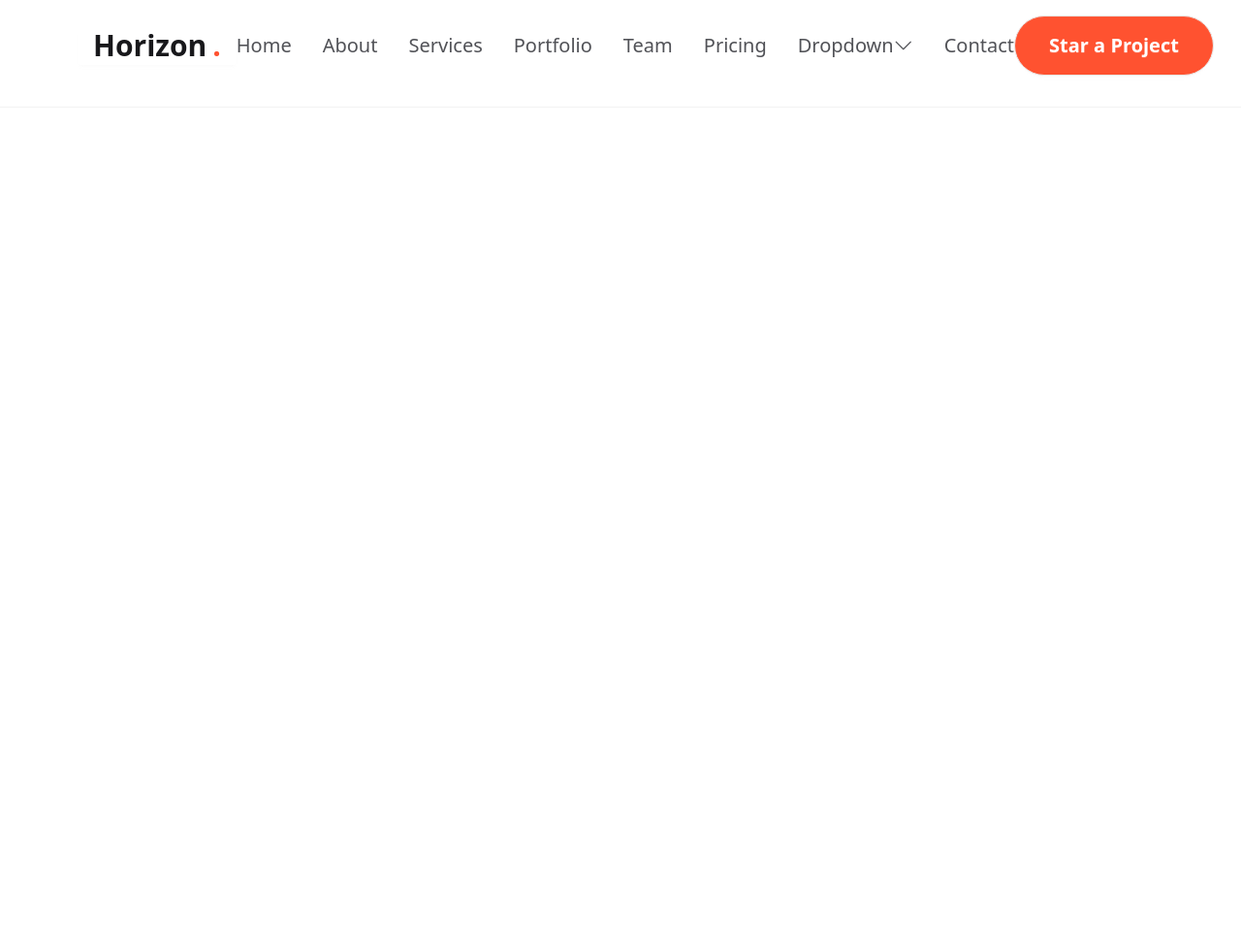
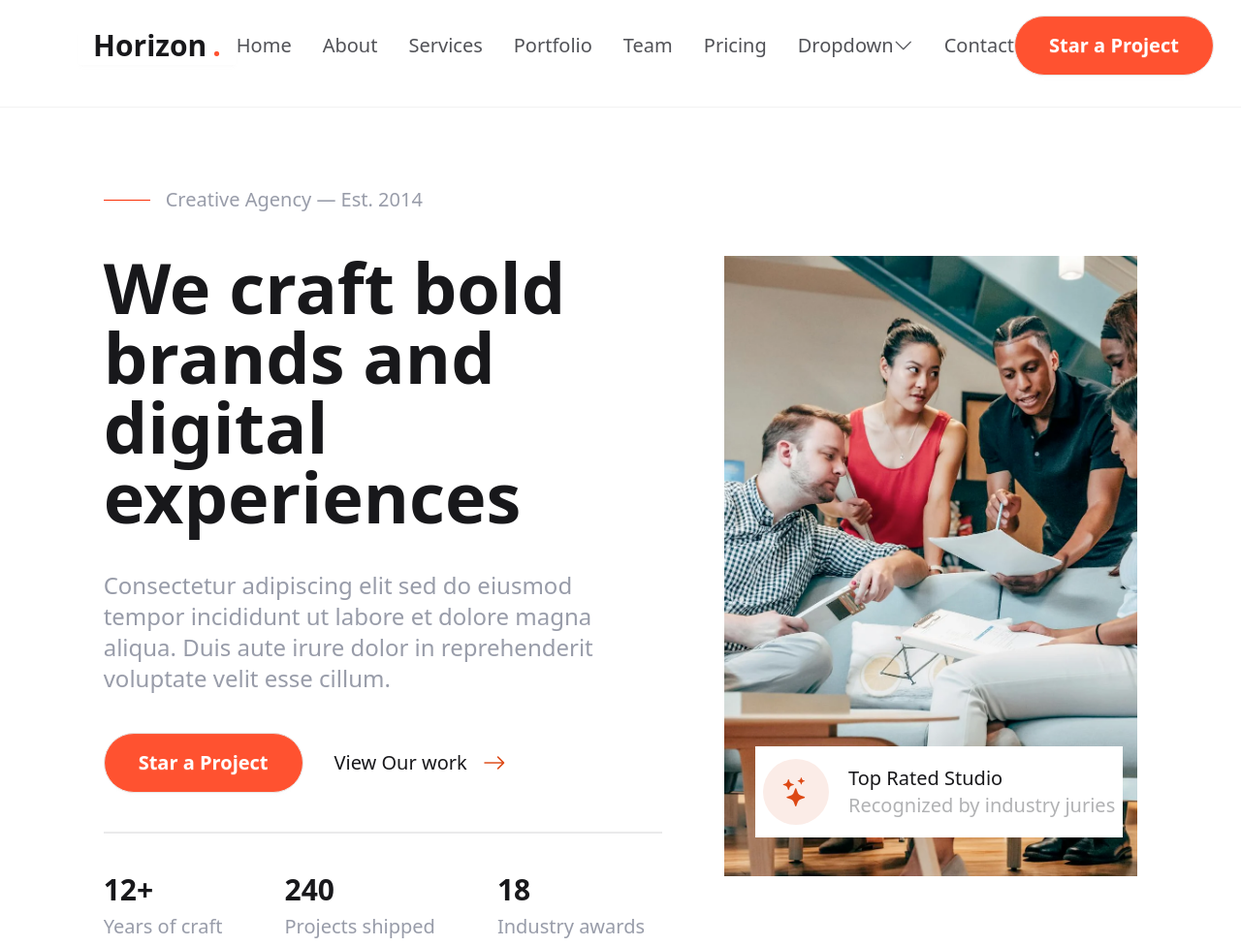
Before and after one commit to Samir-Belgassab/Samir-Belgssab, a website: page index.html in a window 1280 px wide. Shown: the whole page at 97% size. Before the commit the page ends 800 px from the top, so only its background shows below. Drawn offline with nearby package versions, Linux system fonts and the light colour scheme.

Commit message:
add: add first section

```diff
--- a/index.html
+++ b/index.html
@@ -18,20 +18,16 @@
   </head>
 
   <body>
-    <main >
-
+    <main>
       <header
         id="Samir"
         class="flex items-center justify-between fixed z-50 w-full py-[1rem] px-5 pb-[1rem] lg:px-[5rem] lg:pb-[2rem] bg-white border-b-[0.5px] border-[#f2f2f2]"
       >
-
         <input type="checkbox" id="menu-toggle" class="peer sr-only" />
-
 
         <h1 class="font-bold text-3xl btn bg-transparent border-0">
           Horizon<span class="text-[#ff5230]">.</span>
         </h1>
-
 
         <label
           for="menu-toggle"
@@ -48,7 +44,6 @@
             <path stroke-linecap="round" d="M3 6h18M3 12h18M3 18h18" />
           </svg>
         </label>
-
 
         <nav
           class="fixed left-7 right-7 top-[6rem] bottom-1 z-50 flex flex-col items-stretch justify-start gap-0 overflow-y-auto bg-white px-8 pt-5 text-[20px] font-medium text-[#515257] invisible opacity-0 pointer-events-none -translate-y-2 transition-all duration-300 peer-checked:visible peer-checked:opacity-100 peer-checked:pointer-events-auto peer-checked:translate-y-0 lg:visible lg:pointer-events-auto lg:opacity-100 lg:translate-y-0 lg:static lg:mx-auto lg:flex lg:max-w-5xl lg:flex-row lg:items-center lg:justify-center lg:gap-8 lg:overflow-visible lg:bg-transparent lg:p-0"
@@ -89,19 +84,19 @@
             >Pricing</a
           >
 
-
           <div class="group relative w-full lg:w-auto">
             <a
               href="#"
-        class="relative  flex w-full items-center justify-between py-4 lg:w-auto lg:justify-start lg:pb-[1rem] lg:pt-[1rem] lg:after:bg-[#ff5230] after:absolute after:bottom-0 after:left-0 after:h-[2.5px] after:w-0 hover:after:w-full after:duration-300 text-[#515257] hover:text-[#ff5230] transition-[1s]"
+              class="relative flex w-full items-center justify-between py-4 lg:w-auto lg:justify-start lg:pb-[1rem] lg:pt-[1rem] lg:after:bg-[#ff5230] after:absolute after:bottom-0 after:left-0 after:h-[2.5px] after:w-0 hover:after:w-full after:duration-300 text-[#515257] hover:text-[#ff5230] transition-[1s]"
             >
               Dropdown
 
               <span
                 class="ml-auto flex h-11 w-11 items-center justify-center rounded-full bg-[#feece9] lg:ml-0 lg:h-auto lg:w-auto lg:bg-transparent"
               >
-        <i class="bi bi-chevron-down   transition duration-300 group-hover:rotate-180"></i>
-
+                <i
+                  class="bi bi-chevron-down transition duration-300 group-hover:rotate-180"
+                ></i>
               </span>
             </a>
 
@@ -137,12 +132,10 @@
           >
         </nav>
 
-
         <label
           for="menu-toggle"
           class="invisible pointer-events-none fixed inset-0 z-40 bg-black/80 opacity-0 transition-all duration-300 peer-checked:visible peer-checked:pointer-events-auto peer-checked:opacity-100 lg:hidden"
         ></label>
-
 
         <label
           for="menu-toggle"
@@ -156,10 +149,13 @@
             stroke-width="2"
             class="h-9 w-9"
           >
-      <path stroke-linecap="round" stroke-linejoin="round" d="M6 6l12 12M18 6L6 18" />
+            <path
+              stroke-linecap="round"
+              stroke-linejoin="round"
+              d="M6 6l12 12M18 6L6 18"
+            />
           </svg>
         </label>
-
 
         <button
           class="btn max-sm:hidden bg-[#ff5230] py-[30px] px-[35px] hover:bg-[#ae2003] hover:translate-y-[-0.2rem] transition duration-300 rounded-full text-white text-xl"
@@ -167,9 +163,75 @@
           Star a Project
         </button>
       </header>
+       <section
+        id="Samir"
+        class="lg:flex max-sm:flex-col max-sm:px-[1rem] max-sm:gap-[2rem] items-center w-full justify-center pt-[12rem]"
+      >
+        <div class="w-1/2 max-sm:w-full flex flex-col gap-[2.5rem]">
+          <span
+            class="flex items-center gap-[1rem]  z-0 text-[#989ca9] font-medium relative before:content-[''] before:inline-block before:w-[48px] before:h-[1px] before:bg-[#fa2e04] text-xl"
+            >Creative Agency — Est. 2014</span
+          >
+          <h1 class="text-7xl font-semibold w-[95%] max-sm:text-5xl max-sm:max-w-full ">
+            We craft bold brands and digital experiences
+          </h1>
+          <p class="text-2xl text-[#989ca9] w-[80%] max-sm:w-full">
+            Consectetur adipiscing elit sed do eiusmod tempor incididunt ut
+            labore et dolore magna aliqua. Duis aute irure dolor in
+            reprehenderit voluptate velit esse cillum.
+          </p>
+          <div class="flex gap-8 items-center max-sm:items-start max-sm:flex-col">
+            <button
+              class="btn bg-[#ff5230] py-[30px] px-[35px] w-fit hover:bg-[#ae2003] hover:translate-y-[-0.2rem] transition duration-300 rounded-full text-white text-xl"
+            >
+              Star a Project
+            </button>
 
+            <a
+              href="#"
+              class="group flex items-center gap-[1rem] w-fit text-xl relative font-medium after:bg-[#000000] after:absolute after:bottom-0 after:left-0 after:h-0.5 after:w-0 hover:after:w-full after:duration-300"
+            >
+              View Our work
+              <i
+                class="bi-arrow-right text-2xl text-[#dd4814] transition duration-300 group-hover:translate-x-[0.5rem]"
+              ></i>
+            </a>
+          </div>
+          <hr class="border-b-[0.5px] border-[#eaeaeb] w-[90%]" />
+          <div class="flex gap-[4rem] max-sm:grid max-sm:gap-3 max-sm:grid-cols-2">
+            <div>
+              <h1 class="text-3xl font-semibold">12+</h1>
+              <p class="text-[#989ca9] text-xl leading-10">Years of craft</p>
+            </div>
+            <div>
+              <h1 class="text-3xl font-semibold">240</h1>
+              <p class="text-[#989ca9] text-xl leading-10">Projects shipped</p>
+            </div>
+            <div>
+              <h1 class="text-3xl font-semibold">18</h1>
+              <p class="text-[#989ca9] text-xl leading-10">Industry awards</p>
+            </div>
+          </div>
+        </div>
 
-
+        <div
+          class="relative bg-[url('/public/images/hero.1.webp')] w-1/3 h-[80vh] max-sm:h-[40vh] max-sm:mt-[2rem] max-sm:w-full bg-cover bg-center bg-no-repeat"
+        >
+          <div
+            class="flex gap-5 items-center justify-center absolute bg-white h-fit px-[0.5rem] py-[0.8rem] w-fit bottom-10 left-8"
+          >
+            <div class="rounded-full bg-[#fbece7] px-[1.2rem] py-[1rem]">
+              <i class="bi bi-stars text-3xl text-[#dd4814]"></i>
+            </div>
+            <div>
+              <h1 class="font-medium text-xl">Top Rated Studio</h1>
+              <p class="text-xl text-[#b1b2b4]">
+                Recognized by industry juries
+              </p>
+            </div>
+          </div>
+        </div>
+      </section>
     </main>
     <script src="https://cdn.jsdelivr.net/npm/@tailwindcss/browser@4"></script>
   </body>
```
Lines whose indentation alone changed are shown as unchanged.
